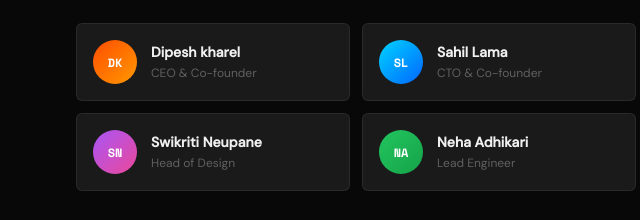
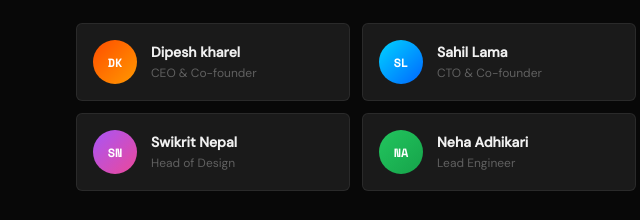
Before and after one commit to dipeshkharel14-hub/Hello..., a plain HTML site: page index.html in a window 1280 px wide. Shown: the part 3600-3820 px from the top of the page, 604-1244 px from the left. Drawn offline with nearby package versions, Linux system fonts and the light colour scheme; animation ran at ten frames a second.

Commit message:
Update team member name from Swikriti Neupane to Swikrit Nepal

```diff
--- a/index.html
+++ b/index.html
@@ -380,7 +380,7 @@
               <span>SN</span>
             </div>
             <div class="team-info">
-              <strong>Swikriti Neupane</strong>
+              <strong>Swikrit Nepal</strong>
               <span>Head of Design</span>
             </div>
           </div>
```
